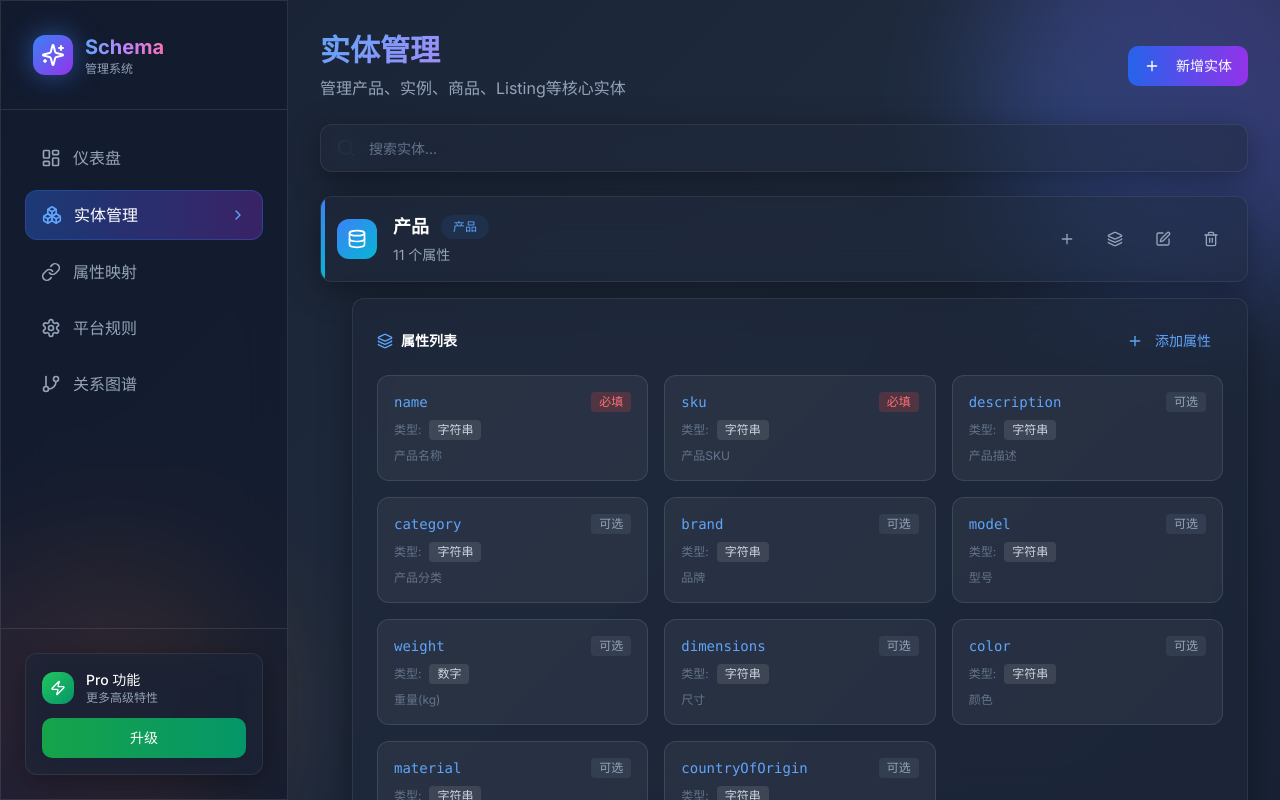
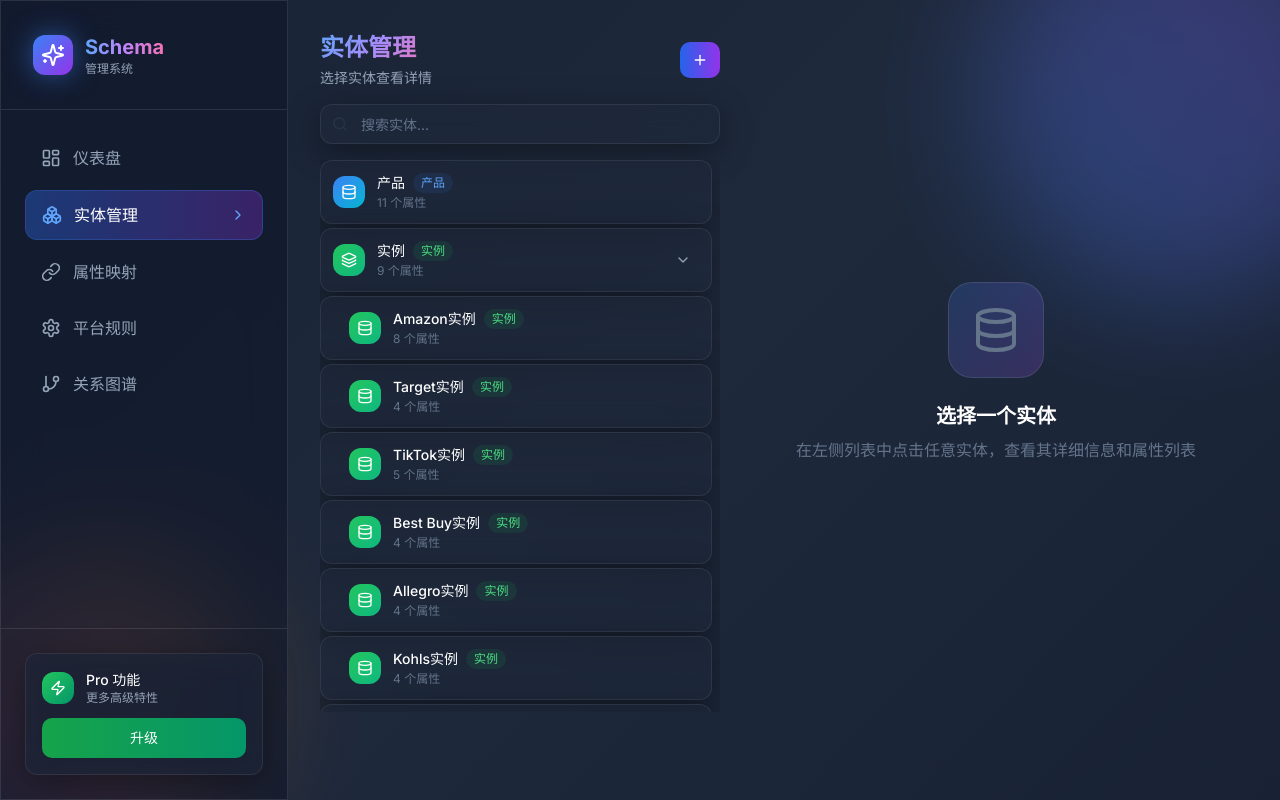
Before and after one commit to pioneering-ai/schema, a Next.js app: page / in a window 1280 px wide. Both pictures are taken after a click on the button "实体管理". Built offline with nearby package versions, Linux system fonts and the light colour scheme.

Commit message:
Redesign entity management page with split view: left tree navigation, right detail panel showing all properties clearly

```diff
--- a/src/components/entity-management.tsx
+++ b/src/components/entity-management.tsx
@@ -1,7 +1,7 @@
 'use client';
 
 import { useState } from 'react';
-import { Plus, Edit, Trash2, ChevronRight, ChevronDown, Database, Layers, Search, X } from 'lucide-react';
+import { Plus, Edit, Trash2, ChevronRight, ChevronDown, Database, Layers, Search, X, ArrowLeft } from 'lucide-react';
 import { Button } from '@/components/ui/button';
 import { Input } from '@/components/ui/input';
 import { Dialog, DialogContent, DialogHeader, DialogTitle, DialogDescription, DialogFooter } from '@/components/ui/dialog';
@@ -32,8 +32,9 @@ interface PropertyFormData {
 
 export function EntityManagement() {
   const [entities, setEntities] = useState<Entity[]>(mockEntities);
-  const [expandedEntities, setExpandedEntities] = useState<Set<string>>(new Set(['1', '2', '4', '5']));
+  const [expandedEntities, setExpandedEntities] = useState<Set<string>>(new Set(['1', '2']));
   const [searchTerm, setSearchTerm] = useState('');
+  const [selectedEntity, setSelectedEntity] = useState<Entity | null>(null);
   const [dialogOpen, setDialogOpen] = useState(false);
   const [editDialogOpen, setEditDialogOpen] = useState(false);
   const [deleteDialogOpen, setDeleteDialogOpen] = useState(false);
@@ -128,6 +129,9 @@ export function EntityManagement() {
 
   const confirmDeleteEntity = () => {
     if (entityToDelete) {
+      if (selectedEntity?.id === entityToDelete || selectedEntity?.parentId === entityToDelete) {
+        setSelectedEntity(null);
+      }
       setEntities(entities.filter(e => e.id !== entityToDelete && e.parentId !== entityToDelete));
       setDeleteDialogOpen(false);
       setEntityToDelete(null);
@@ -155,11 +159,17 @@ export function EntityManagement() {
   const submitEditEntity = () => {
     if (!currentEntity || !formData.name.trim()) return;
 
-    setEntities(entities.map(e =>
+    const updatedEntities = entities.map(e =>
       e.id === currentEntity.id
         ? { ...e, name: formData.name, type: formData.type, updatedAt: new Date() }
         : e
-    ));
+    );
+    setEntities(updatedEntities);
+
+    if (selectedEntity?.id === currentEntity.id) {
+      setSelectedEntity(updatedEntities.find(e => e.id === currentEntity.id) || null);
+    }
+
     setEditDialogOpen(false);
     setCurrentEntity(null);
   };
@@ -175,152 +185,99 @@ export function EntityManagement() {
       description: propertyFormData.description,
     };
 
-    setEntities(entities.map(e =>
+    const updatedEntities = entities.map(e =>
       e.id === currentEntity.id
         ? { ...e, properties: [...e.properties, newProperty], updatedAt: new Date() }
         : e
-    ));
+    );
+
+    setEntities(updatedEntities);
+
+    if (selectedEntity?.id === currentEntity.id) {
+      setSelectedEntity(updatedEntities.find(e => e.id === currentEntity.id) || null);
+    }
+
     setPropertyDialogOpen(false);
     setCurrentEntity(null);
   };
 
-  const renderEntity = (entity: Entity, level: number = 0) => {
+  const renderEntityTreeItem = (entity: Entity, level: number = 0) => {
     const childEntities = getChildEntities(entity.id);
     const hasChildren = childEntities.length > 0;
     const isExpanded = expandedEntities.has(entity.id);
+    const isSelected = selectedEntity?.id === entity.id;
     const colors = entityTypeColors[entity.type] || entityTypeColors.product;
 
     return (
-      <div key={entity.id} className="mb-4">
-        <div className={`glass-card rounded-xl p-4 border ${colors.border} relative overflow-hidden group hover:scale-[1.01] transition-transform duration-300`}>
-          <div className={`absolute top-0 left-0 w-1 h-full bg-gradient-to-b ${colors.gradient}`} />
+      <div key={entity.id} className="mb-1">
+        <div
+          className={`glass-card rounded-lg p-3 border ${isSelected ? `${colors.border} ring-2 ring-white/20` : 'border-transparent'} relative overflow-hidden group hover:scale-[1.01] transition-all duration-200 cursor-pointer`}
+          onClick={() => setSelectedEntity(entity)}
+        >
+          {isSelected && <div className={`absolute top-0 left-0 w-1 h-full bg-gradient-to-b ${colors.gradient}`} />}
 
-          <div className="flex items-center justify-between" style={{ paddingLeft: `${level * 24}px` }}>
-            <div className="flex items-center gap-4">
-              <div className={`w-10 h-10 rounded-xl bg-gradient-to-br ${colors.gradient} flex items-center justify-center flex-shrink-0`}>
-                {hasChildren ? <Layers className="w-5 h-5 text-white" /> : <Database className="w-5 h-5 text-white" />}
+          <div className="flex items-center gap-3" style={{ paddingLeft: `${level * 16}px` }}>
+            <div className={`w-8 h-8 rounded-lg bg-gradient-to-br ${colors.gradient} flex items-center justify-center flex-shrink-0`}>
+              {hasChildren ? <Layers className="w-4 h-4 text-white" /> : <Database className="w-4 h-4 text-white" />}
             </div>
 
-              <div className="flex-1">
-                <div className="flex items-center gap-3 mb-1">
-                  <h3 className="text-lg font-semibold text-white">{entity.name}</h3>
-                  <span className={`px-3 py-1 rounded-full text-xs font-medium ${colors.bg} ${colors.text}`}>
+            <div className="flex-1 min-w-0">
+              <div className="flex items-center gap-2">
+                <h4 className="text-sm font-medium text-white truncate">{entity.name}</h4>
+                <span className={`px-2 py-0.5 rounded-full text-xs ${colors.bg} ${colors.text} flex-shrink-0`}>
                   {getEntityTypeLabel(entity.type)}
                 </span>
-                  {entity.parentId && (
-                    <span className="px-2 py-0.5 rounded-full text-xs bg-slate-500/20 text-slate-400">
-                      子实体
-                    </span>
+              </div>
+              <p className="text-xs text-slate-500 mt-0.5">
+                {entity.properties.length} 个属性
+              </p>
+            </div>
+
+            {hasChildren && (
+              <button
+                className="h-8 w-8 flex items-center justify-center text-slate-400 hover:text-white hover:bg-white/10 rounded-lg transition-colors"
+                onClick={(e) => {
+                  e.stopPropagation();
+                  toggleExpand(entity.id);
+                }}
+              >
+                {isExpanded ? <ChevronDown className="h-4 w-4" /> : <ChevronRight className="h-4 w-4" />}
+              </button>
             )}
-                </div>
-                <p className="text-sm text-slate-400">
-                  {entity.properties.length} 个属性 {hasChildren && `· ${childEntities.length} 个子实体`}
-                </p>
           </div>
         </div>
 
-            <div className="flex items-center gap-2">
-              {hasChildren && (
-                <Button
-                  variant="ghost"
-                  size="icon"
-                  className="h-10 w-10 text-slate-400 hover:text-white hover:bg-white/10"
-                  onClick={() => toggleExpand(entity.id)}
-                >
-                  {isExpanded ? <ChevronDown className="h-5 w-5" /> : <ChevronRight className="h-5 w-5" />}
-                </Button>
+        {isExpanded && hasChildren && (
+          <div className="mt-1">
+            {childEntities.map((child) => renderEntityTreeItem(child, level + 1))}
+          </div>
         )}
-              <Button
-                variant="ghost"
-                size="icon"
-                className="h-10 w-10 text-slate-400 hover:text-green-400 hover:bg-green-500/10"
-                onClick={() => handleAddEntity(entity.id)}
-                title="添加子实体"
-              >
-                <Plus className="h-5 w-5" />
-              </Button>
-              <Button
-                variant="ghost"
-                size="icon"
-                className="h-10 w-10 text-slate-400 hover:text-blue-400 hover:bg-blue-500/10"
-                onClick={() => handleAddProperty(entity)}
-                title="添加属性"
-              >
-                <Layers className="h-5 w-5" />
-              </Button>
-              <Button
-                variant="ghost"
-                size="icon"
-                className="h-10 w-10 text-slate-400 hover:text-white hover:bg-white/10"
-                onClick={() => handleEditEntity(entity)}
-              >
-                <Edit className="h-5 w-5" />
-              </Button>
-              <Button
-                variant="ghost"
-                size="icon"
-                className="h-10 w-10 text-slate-400 hover:text-red-400 hover:bg-red-500/10"
-                onClick={() => handleDeleteEntity(entity.id)}
-              >
-                <Trash2 className="h-5 w-5" />
-              </Button>
+      </div>
+    );
+  };
+
+  const renderPropertyDetail = (prop: Property) => {
+    return (
+      <div key={prop.id} className="bg-white/5 rounded-xl p-5 border border-white/10 hover:border-white/20 transition-all group">
+        <div className="flex items-start justify-between mb-4">
+          <div className="flex-1">
+            <div className="flex items-center gap-3 mb-2">
+              <code className="text-lg font-mono text-white">{prop.name}</code>
+              <span className={`px-3 py-1 rounded-full text-xs font-medium ${prop.required ? 'bg-red-500/20 text-red-400' : 'bg-slate-500/20 text-slate-400'}`}>
+                {prop.required ? '必填' : '可选'}
+              </span>
+            </div>
+            <div className="flex items-center gap-3">
+              <span className="text-xs text-slate-500">类型:</span>
+              <span className="text-sm text-blue-400 bg-blue-500/10 px-3 py-1 rounded-lg border border-blue-500/20">
+                {getPropertyTypeLabel(prop.type)}
+              </span>
             </div>
           </div>
         </div>
-
-        {isExpanded && (
-          <div className="mt-4 ml-8">
-            {entity.properties.length > 0 && (
-              <div className="glass-card rounded-xl p-6 mb-4">
-                <div className="flex items-center justify-between mb-4">
-                  <h4 className="text-sm font-semibold text-white flex items-center gap-2">
-                    <Layers className="w-4 h-4 text-blue-400" />
-                    属性列表
-                  </h4>
-                  <Button
-                    variant="ghost"
-                    size="sm"
-                    className="text-blue-400 hover:text-blue-300 hover:bg-blue-500/10"
-                    onClick={() => handleAddProperty(entity)}
-                  >
-                    <Plus className="w-4 h-4 mr-1" />
-                    添加属性
-                  </Button>
-                </div>
-                <div className="grid grid-cols-1 md:grid-cols-2 lg:grid-cols-3 gap-4">
-                  {entity.properties.map((prop) => (
-                    <div key={prop.id} className="bg-white/5 rounded-lg p-4 border border-white/10 hover:border-white/20 transition-colors">
-                      <div className="flex items-start justify-between mb-2">
-                        <code className="text-sm font-mono text-blue-400">{prop.name}</code>
-                        <span className={`px-2 py-0.5 rounded text-xs ${prop.required ? 'bg-red-500/20 text-red-400' : 'bg-slate-500/20 text-slate-400'}`}>
-                          {prop.required ? '必填' : '可选'}
-                        </span>
-                      </div>
-                      <div className="flex items-center gap-2 mb-2">
-                        <span className="text-xs text-slate-500">类型:</span>
-                        <span className="text-xs text-slate-300 bg-white/10 px-2 py-0.5 rounded">
-                          {getPropertyTypeLabel(prop.type)}
-                        </span>
-                      </div>
         {prop.description && (
-                        <p className="text-xs text-slate-500">{prop.description}</p>
-                      )}
-                    </div>
-                  ))}
-                </div>
-              </div>
-            )}
-
-            <div className="mb-4">
-              {childEntities.length > 0 && (
-                <div className="flex items-center gap-2 mb-4 ml-2">
-                  <div className="h-px flex-1 bg-white/10" />
-                  <span className="text-xs text-slate-500 px-2">子实体</span>
-                  <div className="h-px flex-1 bg-white/10" />
-                </div>
-              )}
-              {childEntities.map((child) => renderEntity(child, level + 1))}
-            </div>
+          <div className="mt-4 pt-4 border-t border-white/10">
+            <p className="text-sm text-slate-400 leading-relaxed">{prop.description}</p>
           </div>
         )}
       </div>
@@ -330,33 +287,202 @@ export function EntityManagement() {
   const rootEntities = filteredEntities.filter((e) => !e.parentId);
 
   return (
-    <div className="space-y-6">
-      <div className="flex items-center justify-between">
+    <div className="h-[calc(100vh-120px)] flex gap-6">
+      <div className="w-[400px] flex flex-col">
+        <div className="flex items-center justify-between mb-4">
           <div>
-          <h2 className="text-3xl font-bold gradient-text mb-2">实体管理</h2>
-          <p className="text-slate-400">管理产品、实例、商品、Listing等核心实体</p>
+            <h2 className="text-2xl font-bold gradient-text mb-1">实体管理</h2>
+            <p className="text-sm text-slate-400">选择实体查看详情</p>
           </div>
           <Button
+            size="sm"
             className="bg-gradient-to-r from-blue-600 to-purple-600 hover:from-blue-700 hover:to-purple-700 text-white border-0"
             onClick={() => handleAddEntity()}
           >
-          <Plus className="w-4 h-4 mr-2" />
-          新增实体
+            <Plus className="w-4 h-4" />
           </Button>
         </div>
 
-      <div className="relative">
-        <Search className="absolute left-4 top-1/2 -translate-y-1/2 w-5 h-5 text-slate-500" />
+        <div className="relative mb-4">
+          <Search className="absolute left-3 top-1/2 -translate-y-1/2 w-4 h-4 text-slate-500" />
           <Input
             placeholder="搜索实体..."
-          className="glass-card border-0 h-12 pl-12 text-white placeholder-slate-500"
+            className="glass-card border-0 h-10 pl-10 text-white placeholder-slate-500"
             value={searchTerm}
             onChange={(e) => setSearchTerm(e.target.value)}
           />
         </div>
 
-      <div className="space-y-2">
-        {rootEntities.map((entity) => renderEntity(entity))}
+        <div className="flex-1 overflow-y-auto space-y-1 pr-2">
+          {rootEntities.map((entity) => renderEntityTreeItem(entity))}
+        </div>
+      </div>
+
+      <div className="flex-1 flex flex-col">
+        {selectedEntity ? (
+          <>
+            <div className="glass-card rounded-2xl p-6 mb-4 border border-white/10 relative overflow-hidden">
+              <div className={`absolute top-0 left-0 w-2 h-full bg-gradient-to-b ${entityTypeColors[selectedEntity.type]?.gradient || 'from-blue-500 to-cyan-500'}`} />
+
+              <div className="flex items-start justify-between">
+                <div className="flex items-center gap-4">
+                  <div className={`w-14 h-14 rounded-2xl bg-gradient-to-br ${entityTypeColors[selectedEntity.type]?.gradient || 'from-blue-500 to-cyan-500'} flex items-center justify-center flex-shrink-0`}>
+                    {getChildEntities(selectedEntity.id).length > 0 ? (
+                      <Layers className="w-7 h-7 text-white" />
+                    ) : (
+                      <Database className="w-7 h-7 text-white" />
+                    )}
+                  </div>
+
+                  <div>
+                    <div className="flex items-center gap-3 mb-2">
+                      <h2 className="text-2xl font-bold text-white">{selectedEntity.name}</h2>
+                      <span className={`px-4 py-1.5 rounded-full text-sm font-medium ${entityTypeColors[selectedEntity.type]?.bg || 'bg-blue-500/10'} ${entityTypeColors[selectedEntity.type]?.text || 'text-blue-400'}`}>
+                        {getEntityTypeLabel(selectedEntity.type)}
+                      </span>
+                      {selectedEntity.parentId && (
+                        <span className="px-3 py-1.5 rounded-full text-sm bg-slate-500/20 text-slate-400">
+                          子实体
+                        </span>
+                      )}
+                    </div>
+                    <div className="flex items-center gap-6 text-sm text-slate-400">
+                      <span>{selectedEntity.properties.length} 个属性</span>
+                      <span>{getChildEntities(selectedEntity.id).length} 个子实体</span>
+                      <span>创建于 {selectedEntity.createdAt.toLocaleDateString()}</span>
+                    </div>
+                  </div>
+                </div>
+
+                <div className="flex items-center gap-2">
+                  <Button
+                    variant="ghost"
+                    size="icon"
+                    className="h-10 w-10 text-slate-400 hover:text-green-400 hover:bg-green-500/10"
+                    onClick={() => handleAddEntity(selectedEntity.id)}
+                    title="添加子实体"
+                  >
+                    <Plus className="w-5 h-5" />
+                  </Button>
+                  <Button
+                    variant="ghost"
+                    size="icon"
+                    className="h-10 w-10 text-slate-400 hover:text-blue-400 hover:bg-blue-500/10"
+                    onClick={() => handleAddProperty(selectedEntity)}
+                    title="添加属性"
+                  >
+                    <Layers className="w-5 h-5" />
+                  </Button>
+                  <Button
+                    variant="ghost"
+                    size="icon"
+                    className="h-10 w-10 text-slate-400 hover:text-white hover:bg-white/10"
+                    onClick={() => handleEditEntity(selectedEntity)}
+                  >
+                    <Edit className="w-5 h-5" />
+                  </Button>
+                  <Button
+                    variant="ghost"
+                    size="icon"
+                    className="h-10 w-10 text-slate-400 hover:text-red-400 hover:bg-red-500/10"
+                    onClick={() => handleDeleteEntity(selectedEntity.id)}
+                  >
+                    <Trash2 className="w-5 h-5" />
+                  </Button>
+                </div>
+              </div>
+            </div>
+
+            <div className="flex-1 overflow-y-auto pr-2">
+              <div className="flex items-center justify-between mb-4">
+                <h3 className="text-lg font-semibold text-white flex items-center gap-2">
+                  <Layers className="w-5 h-5 text-blue-400" />
+                  属性列表
+                </h3>
+                <Button
+                  variant="ghost"
+                  size="sm"
+                  className="text-blue-400 hover:text-blue-300 hover:bg-blue-500/10"
+                  onClick={() => handleAddProperty(selectedEntity)}
+                >
+                  <Plus className="w-4 h-4 mr-1" />
+                  添加属性
+                </Button>
+              </div>
+
+              {selectedEntity.properties.length > 0 ? (
+                <div className="space-y-4">
+                  {selectedEntity.properties.map((prop) => renderPropertyDetail(prop))}
+                </div>
+              ) : (
+                <div className="glass-card rounded-2xl p-12 border border-white/10 text-center">
+                  <Database className="w-12 h-12 text-slate-600 mx-auto mb-4" />
+                  <h4 className="text-lg font-medium text-slate-400 mb-2">暂无属性</h4>
+                  <p className="text-sm text-slate-500 mb-4">点击上方按钮为该实体添加属性</p>
+                  <Button
+                    className="bg-gradient-to-r from-blue-600 to-purple-600 hover:from-blue-700 hover:to-purple-700 text-white border-0"
+                    onClick={() => handleAddProperty(selectedEntity)}
+                  >
+                    <Plus className="w-4 h-4 mr-2" />
+                    添加第一个属性
+                  </Button>
+                </div>
+              )}
+
+              {getChildEntities(selectedEntity.id).length > 0 && (
+                <div className="mt-8">
+                  <div className="flex items-center gap-2 mb-4">
+                    <div className="h-px flex-1 bg-white/10" />
+                    <span className="text-sm text-slate-500 px-3">子实体</span>
+                    <div className="h-px flex-1 bg-white/10" />
+                  </div>
+                  <div className="grid grid-cols-1 md:grid-cols-2 gap-3">
+                    {getChildEntities(selectedEntity.id).map((child) => {
+                      const colors = entityTypeColors[child.type] || entityTypeColors.product;
+                      return (
+                        <div
+                          key={child.id}
+                          className="glass-card rounded-xl p-4 border border-white/10 hover:border-white/20 transition-all cursor-pointer group"
+                          onClick={() => setSelectedEntity(child)}
+                        >
+                          <div className="flex items-center gap-3">
+                            <div className={`w-10 h-10 rounded-xl bg-gradient-to-br ${colors.gradient} flex items-center justify-center flex-shrink-0`}>
+                              <Database className="w-5 h-5 text-white" />
+                            </div>
+                            <div className="flex-1 min-w-0">
+                              <div className="flex items-center gap-2">
+                                <h4 className="text-sm font-medium text-white truncate">{child.name}</h4>
+                                <span className={`px-2 py-0.5 rounded-full text-xs ${colors.bg} ${colors.text} flex-shrink-0`}>
+                                  {getEntityTypeLabel(child.type)}
+                                </span>
+                              </div>
+                              <p className="text-xs text-slate-500 mt-1">
+                                {child.properties.length} 个属性
+                              </p>
+                            </div>
+                            <ChevronRight className="w-4 h-4 text-slate-600 group-hover:text-slate-400 transition-colors" />
+                          </div>
+                        </div>
+                      );
+                    })}
+                  </div>
+                </div>
+              )}
+            </div>
+          </>
+        ) : (
+          <div className="flex-1 flex items-center justify-center">
+            <div className="text-center">
+              <div className="w-24 h-24 rounded-3xl bg-gradient-to-br from-blue-500/20 to-purple-500/20 flex items-center justify-center mx-auto mb-6 border border-white/10">
+                <Database className="w-12 h-12 text-slate-500" />
+              </div>
+              <h3 className="text-xl font-semibold text-white mb-2">选择一个实体</h3>
+              <p className="text-slate-500 max-w-md mx-auto">
+                在左侧列表中点击任意实体，查看其详细信息和属性列表
+              </p>
+            </div>
+          </div>
+        )}
       </div>
 
       <Dialog open={dialogOpen} onOpenChange={setDialogOpen}>
```
Lines whose indentation alone changed are shown as unchanged.
